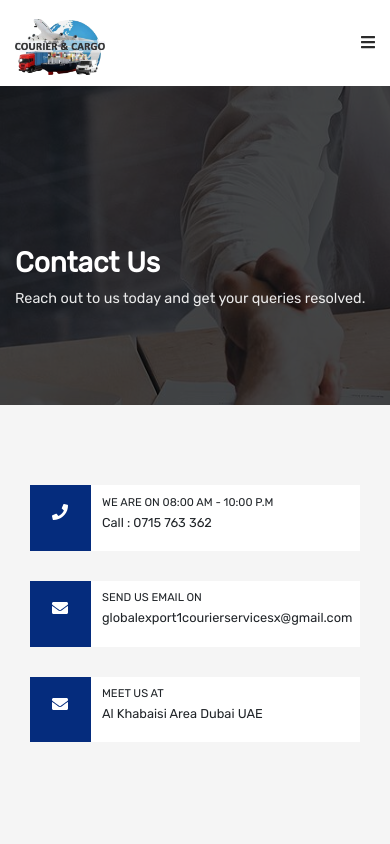
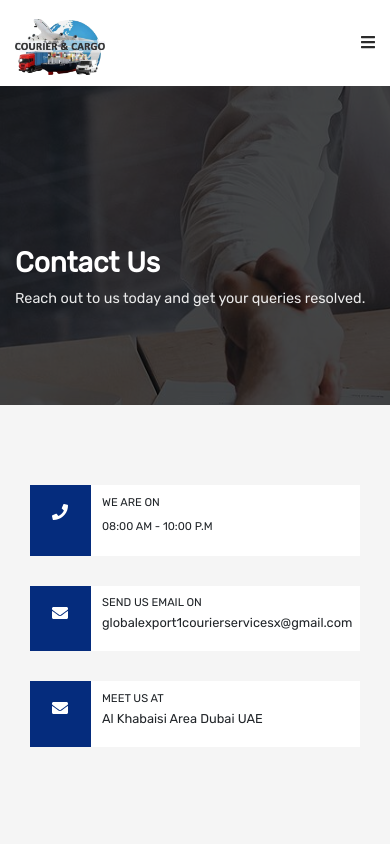
Before and after one commit to Achilles45/logisticsapp, a Vue app: page /contact in a window 390 px wide. Shown: the top 844 px of the page. Built offline with nearby package versions, Linux system fonts and the light colour scheme.

Commit message:
Removed phone number in the contact section

```diff
--- a/src/views/Contact.vue
+++ b/src/views/Contact.vue
@@ -17,8 +17,8 @@
                 <i class="fa fa-phone"></i>
               </div>
               <div class="details__body">
-                <small>WE ARE ON 08:00 AM - 10:00 P.M</small>
-                <p>Call : 0715 763 362</p>
+                <small>WE ARE ON<br /> 08:00 AM - 10:00 P.M</small>
+                <p></p>
               </div>
             </div>
             <div class="details__card d-flex jusity-content-between">
```
